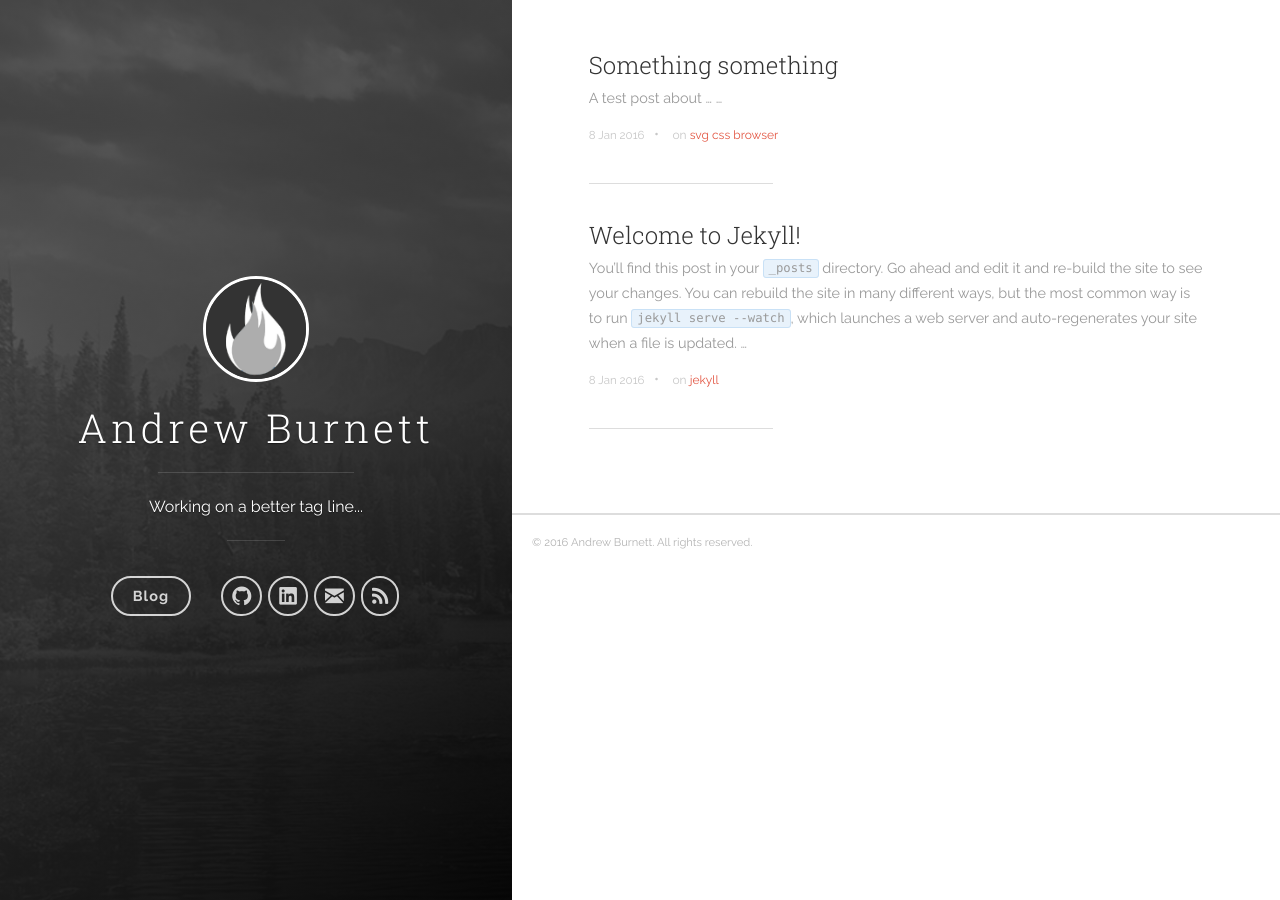
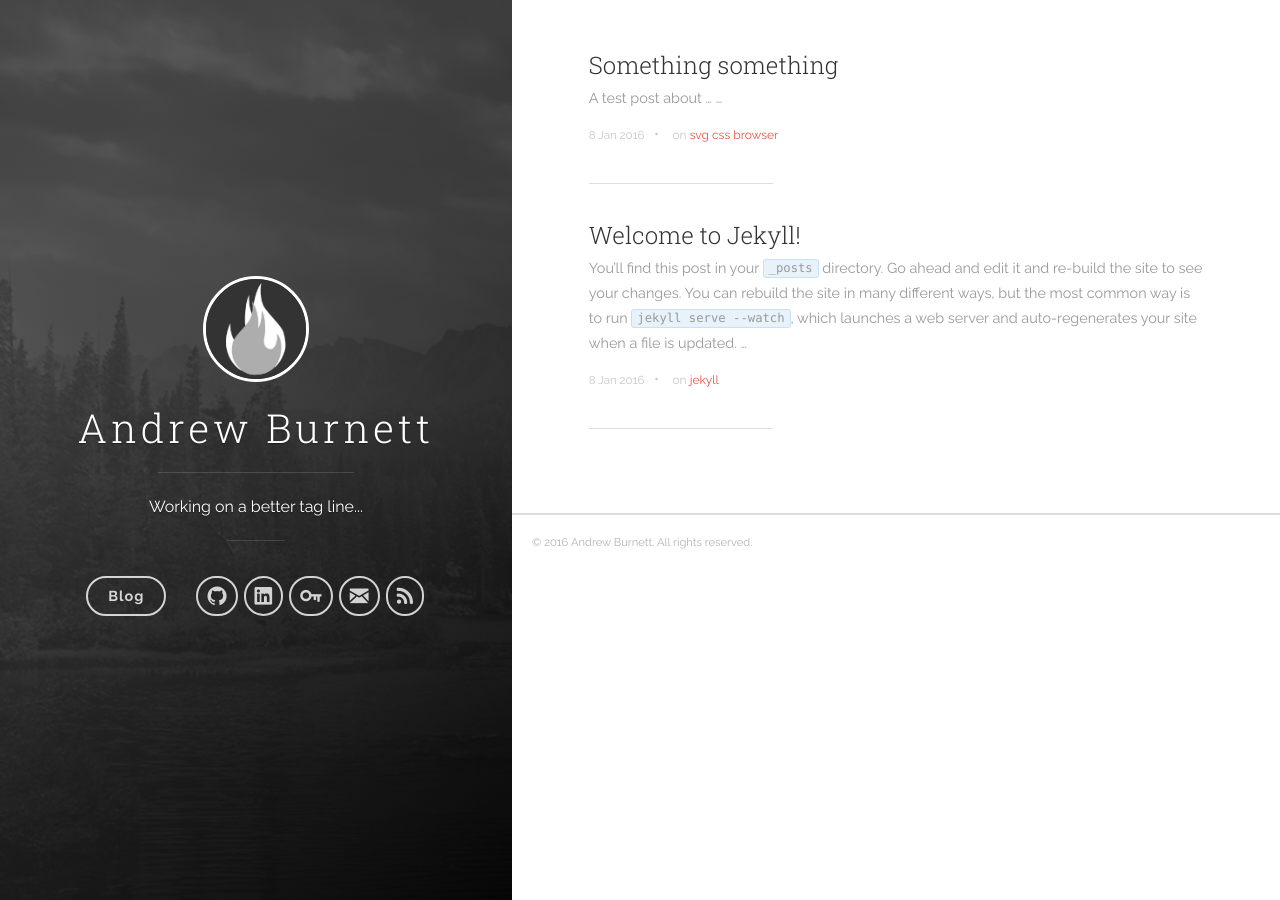
Before and after one commit to andburn/andburn.github.io, a Jekyll site: the page built from index.html, in a window 1280 px wide. Built offline with Jekyll 4.4.1, drawn with Linux system fonts in a browser that asks for light colours; nearby versions of some CDN libraries; the list of posts is cut into pages by our own code.

Commit message:
Add keybase profile link

```diff
--- a/_config.yml
+++ b/_config.yml
@@ -13,6 +13,7 @@
   facebook_username:
   github_username:  andburn
   linkedin_username:  andburn
+  keybase_user: andburn
 
 defaults:
   -
--- a/_includes/header.html
+++ b/_includes/header.html
@@ -67,6 +67,16 @@
               </li>
             {% endif %}
 
+            {% if site.author.keybase_user %}
+              <!-- keybase -->
+              <li class="navigation__item">
+                <a href="https://keybase.io/{{ site.author.keybase_user }}" title="{{ site.author.keybase_user }} on Keybase" target="_blank">
+                  <i class="icon icon-key"></i>
+                  <span class="label">Keybase</span>
+                </a>
+              </li>
+            {% endif %}
+
             {% if site.author.email %}
               <!-- Email -->
               <li class="navigation__item">
```
